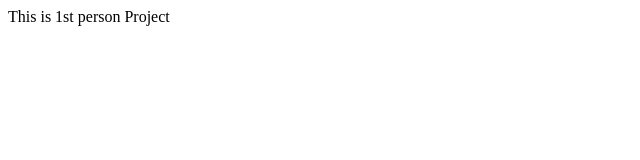
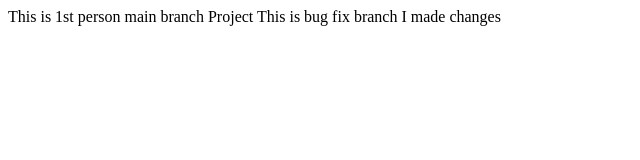
Before and after one commit to BalaRenuka/43r-git-1, a plain HTML site: page index.html in a window 1280 px wide. Shown: the whole page, without its empty margins (0-640 px from the left). Drawn offline with Linux system fonts and the light colour scheme.

Commit message:
Bugfix Branch

```diff
--- a/index.html
+++ b/index.html
@@ -6,6 +6,7 @@
     <title>Document</title>
 </head>
 <body>
-    This is 1st person Project
+    This is 1st person main branch Project
+    This is bug fix branch I made changes
 </body>
 </html>
```
